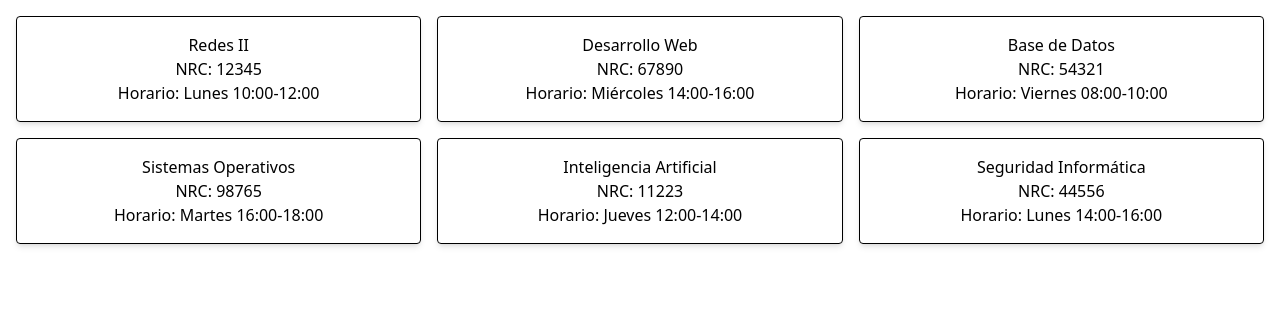
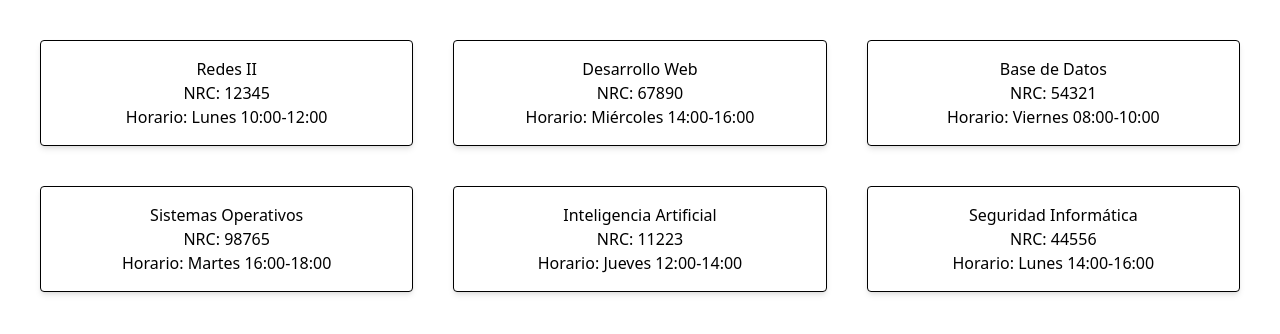
Before and after one commit to FranciscoSegura88/SEA-Client, a React (Vite) app: page / in a window 1280 px wide. Shown: the top 334 px of the page. Built offline with nearby package versions, Linux system fonts and the light colour scheme.

Commit message:
style: adjust grid spacing in Dashboard component for improved layout

```diff
--- a/src/Dashboard.tsx
+++ b/src/Dashboard.tsx
@@ -13,6 +13,7 @@
 }
 
 function Dashboard() {
+
   //TODO: Replace with data from API
   const assignatures = [
     { id: 1, name: "Redes II", nrc: 12345, schedule: "Lunes 10:00-12:00" },
@@ -24,7 +25,7 @@
   ];
 
   return (
-    <div className="grid grid-cols-1 sm:grid-cols-2 md:grid-cols-3 lg:grid-cols-3 gap-4 p-4">
+    <div className="grid grid-cols-1 sm:grid-cols-2 md:grid-cols-3 lg:grid-cols-3 gap-10 p-10">
       {assignatures.map(assignature => (
         <Card
           key={assignature.id}
```
